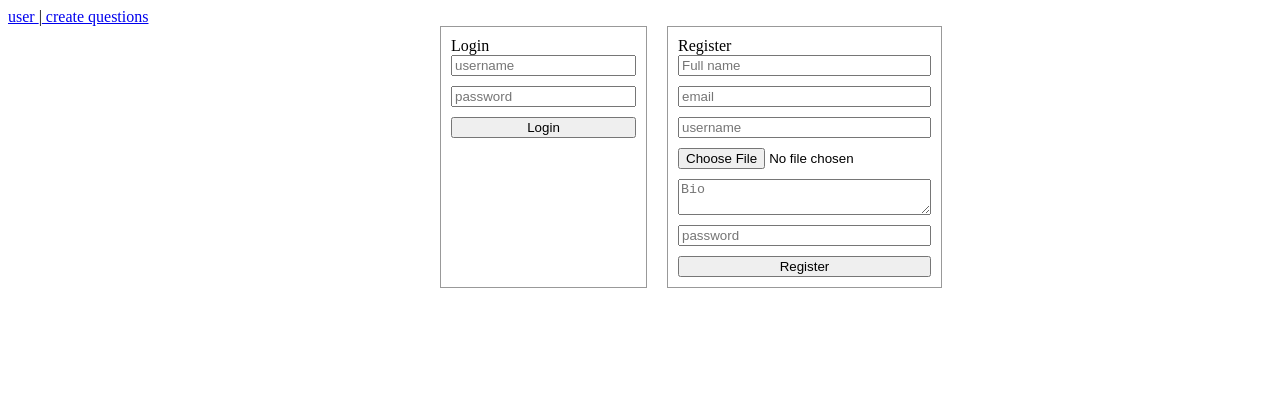
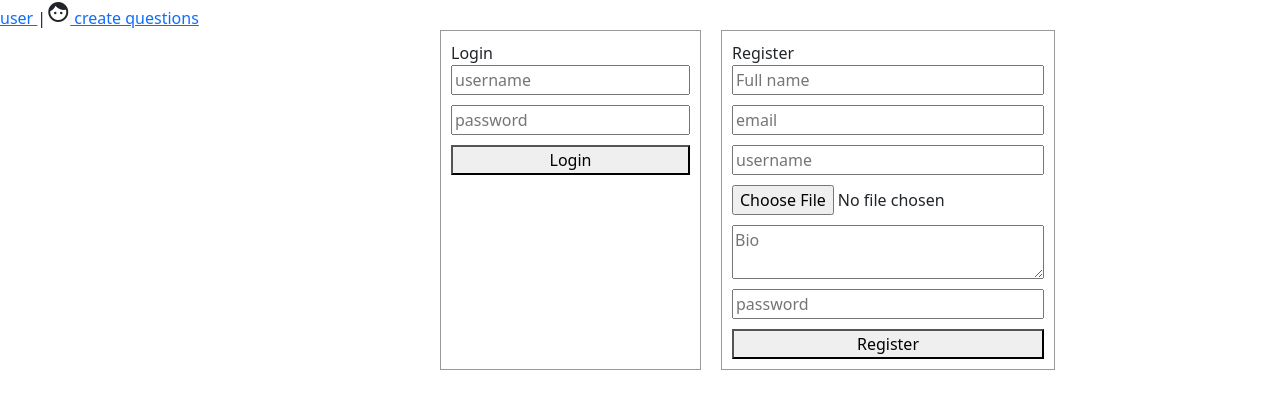
Before and after one commit to CSWilder02/Term-4-Group-2---Project, a React (Create React App) app in the folder client/term4-group2-qna/: page /boarding in a window 1280 px wide. Shown: the top 398 px of the page. Built offline with nearby package versions, Linux system fonts and the light colour scheme.

Commit message:
Fonts and Icons Initiated

```diff
--- a/client/term4-group2-qna/package.json
+++ b/client/term4-group2-qna/package.json
@@ -7,10 +7,12 @@
     "@testing-library/react": "^13.4.0",
     "@testing-library/user-event": "^13.5.0",
     "axios": "^1.5.0",
+    "bootstrap": "^5.3.2",
     "crypto-browserify": "^3.12.0",
     "dotenv": "^16.3.1",
     "path-browserify": "^1.0.1",
     "react": "^18.2.0",
+    "react-bootstrap": "^2.9.0",
     "react-dom": "^18.2.0",
     "react-router-dom": "^6.16.0",
     "react-scripts": "^5.0.1",
--- a/client/term4-group2-qna/public/index.html
+++ b/client/term4-group2-qna/public/index.html
@@ -14,6 +14,13 @@
 
     <link rel="manifest" href="%PUBLIC_URL%/manifest.json" />
 
+    <!-- External Links: Fonts and Icons -->
+    <link href="https://fonts.googleapis.com/icon?family=Material+Icons"
+      rel="stylesheet">
+      <link rel="preconnect" href="https://fonts.googleapis.com">
+<link rel="preconnect" href="https://fonts.gstatic.com" crossorigin>
+<link href="https://fonts.googleapis.com/css2?family=Kanit:ital,wght@0,100;0,200;0,300;0,400;0,500;0,600;0,700;0,800;0,900;1,100;1,200;1,300;1,400;1,500;1,600;1,700;1,800;1,900&family=Pontano+Sans:wght@300;400;500;600;700&display=swap" rel="stylesheet">
+
     <title>Code Genius</title>
   </head>
   <body>
--- a/client/term4-group2-qna/src/App.js
+++ b/client/term4-group2-qna/src/App.js
@@ -1,4 +1,5 @@
 import './App.css';
+import 'bootstrap/dist/css/bootstrap.min.css';
 import React, { useEffect } from 'react';
 import { Routes, Route, NavLink } from 'react-router-dom';
 import { Home } from './components/screens/home';
@@ -19,7 +20,7 @@ function App() {
   return (
     <div className="App">
       <NavLink to={`/user/1`}>user  </NavLink>
-      |
+      |<span class="material-icons md-18">face</span>
       <NavLink to={`/questions`}>  create questions</NavLink>
       <Routes>
         <Route path='/' element={<Home />} />
--- a/client/term4-group2-qna/src/components/screens/questionPage.js
+++ b/client/term4-group2-qna/src/components/screens/questionPage.js
@@ -3,7 +3,7 @@ import axios from 'axios';
 
 export const QuestionPage = () => {
     const [questionData, setQuestionData] = useState({});
-    const user = JSON.stringify(sessionStorage.getItem("user"))
+    const user = JSON.stringify(sessionStorage.getItem("user"));
 
     useEffect(() => {
         console.log("Question", questionData)
@@ -31,7 +31,7 @@ export const QuestionPage = () => {
                 alert(`Error: ${error}`);
                 console.log(error);
             });
-    }
+    };
 
     return (
         <div style={{ width: '400px', display: 'flex', gap: '20px', margin: '0 auto' }}>
```
Also changed, not shown: client/term4-group2-qna/src/components/screens/entitities/userProfile.js (added, +7 -0 lines), 1 other file (tests, documents, lock files or other folders).
